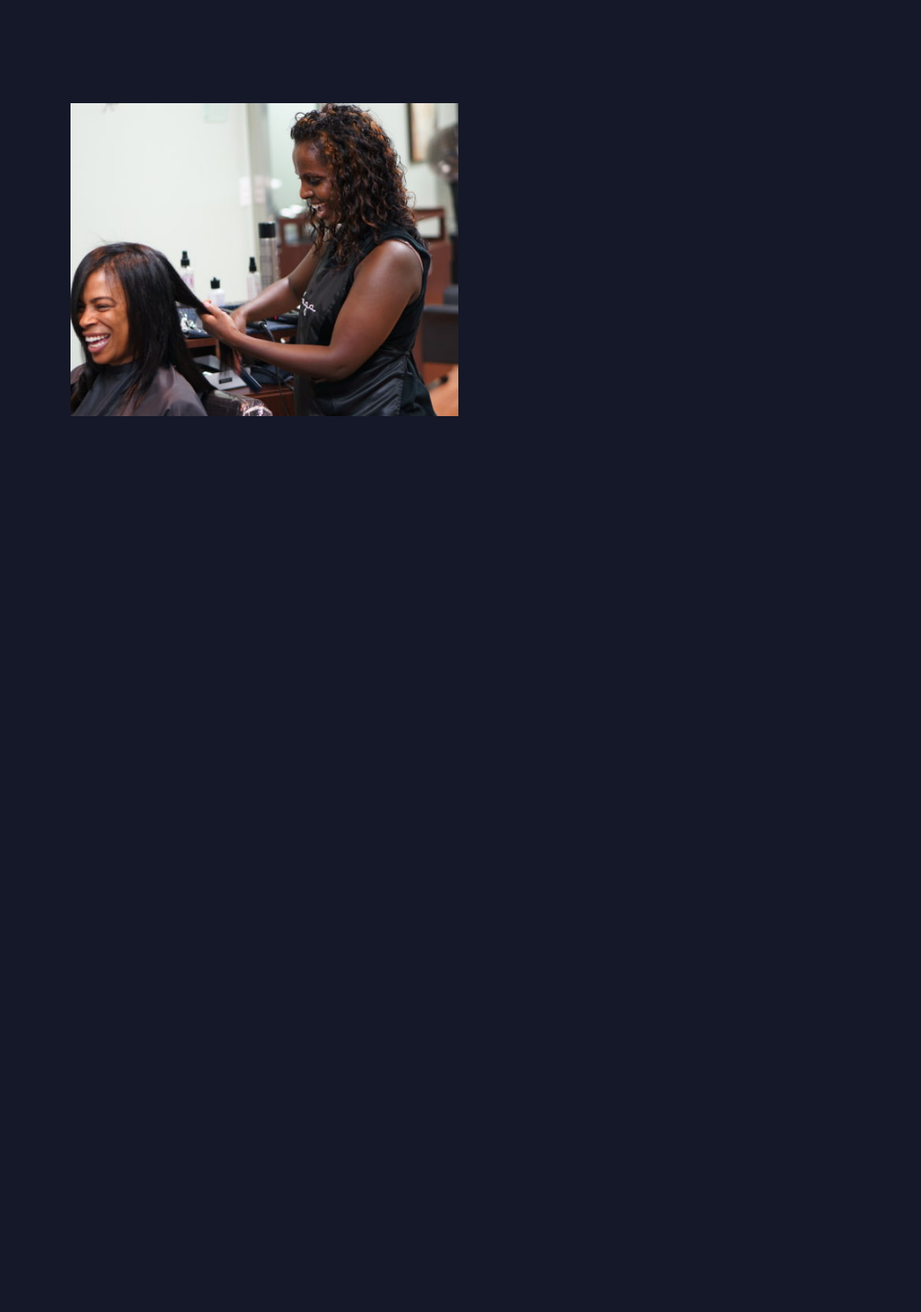
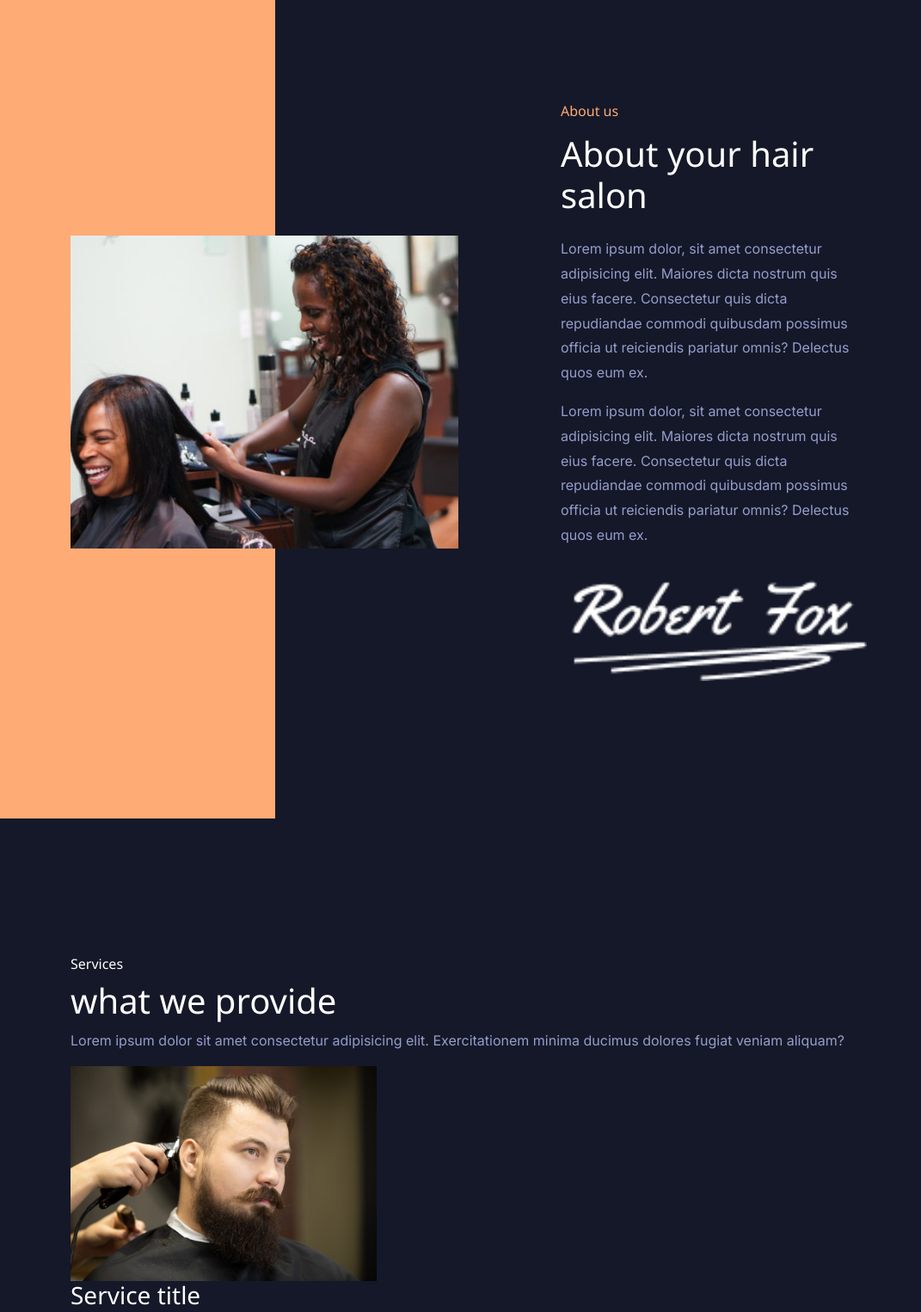
Before and after one commit to fullstackstan/pearl-salon1, a plain HTML site: page index.html in a window 1280 px wide. Shown: the part 840-2366 px from the top of the page at 86% size, without its empty margins (0-1071 px from the left). Before the commit the page ends 1484 px from the top, so only its background shows below. Drawn offline with Linux system fonts and the light colour scheme; a web font is replaced by a local one.

Commit message:
services halfway

```diff
--- a/css/style.css
+++ b/css/style.css
@@ -18,6 +18,18 @@ body {
 h1,h2,h3,h4,h5,h6 {
     font-family: "Dela Gothic One", 'Segoe UI', Tahoma, Geneva, Verdana, sans-serif;
     color: white;
+}
+a {
+    color: var(--body);
+    text-decoration: none;
+
+}
+
+a:hover {
+    color: var(--brand);
+}
+.link-more {
+
 }
 
 img {
@@ -86,3 +98,32 @@ section {
  .btn-outline-brand:hover {
     background-color: var(--brand);
  }
+
+ /* About */
+
+ #about {
+    position: relative;
+ }
+
+ #about::after{
+    content: '';
+    width: 25%;
+    height: 100%;
+    background-color: var(--brand) ;
+    position: absolute;
+    top: 0;
+    left: 0;
+    z-index: -1;
+ }
+ #about h6 {
+    color: var(--brand);
+ }
+
+ #about h1 {
+    margin-top: 16px;
+    margin-bottom: 24px;
+ }
+
+ #about .signature {
+    width: unset;
+ }
--- a/index.html
+++ b/index.html
@@ -68,9 +68,16 @@
 
     <section id="about">
       <div class="container">
-        <div class="row">
+        <div class="row align-items-center">
           <div class="col-lg-5">
             <img src="./img/DSC01224-495x400.jpg" alt="">
+          </div>
+          <div class="col-lg-4 offset-lg-1">
+            <h6>About us</h6>
+            <h1>About your hair salon</h1>
+            <p>Lorem ipsum dolor, sit amet consectetur adipisicing elit. Maiores dicta nostrum quis eius facere. Consectetur quis dicta repudiandae commodi quibusdam possimus officia ut reiciendis pariatur omnis? Delectus quos eum ex.</p>
+            <p>Lorem ipsum dolor, sit amet consectetur adipisicing elit. Maiores dicta nostrum quis eius facere. Consectetur quis dicta repudiandae commodi quibusdam possimus officia ut reiciendis pariatur omnis? Delectus quos eum ex.</p>
+            <img src="./img/signature.png" alt="">
           </div>
         </div>
       </div>
@@ -79,7 +86,25 @@
 
 
     <!-- SERVICES -->
-
+<section>
+  <div class="container">
+    <div class="row">
+      <div class="col-12 intro">
+        <h6>Services</h6>
+        <h1>what we provide</h1>
+        <p>Lorem ipsum dolor sit amet consectetur adipisicing elit. Exercitationem minima ducimus dolores fugiat veniam aliquam?</p>
+      </div>
+    </div>
+    <div class="row">
+      <div class="col-lg-4 col-md-6">
+        <img src="./img/service_1.jpg" alt="">
+        <h3>Service title</h3>
+        <p>Lorem ipsum dolor sit amet consectetur adipisicing elit. Quidem, doloremque?</p>
+        <a href="#" class="link-more">KNow More<i class="ri-arrow-right-line"></i></a>
+      </div>
+    </div>
+  </div>
+</section>
     <!-- // SERVICES -->
 
 
```
